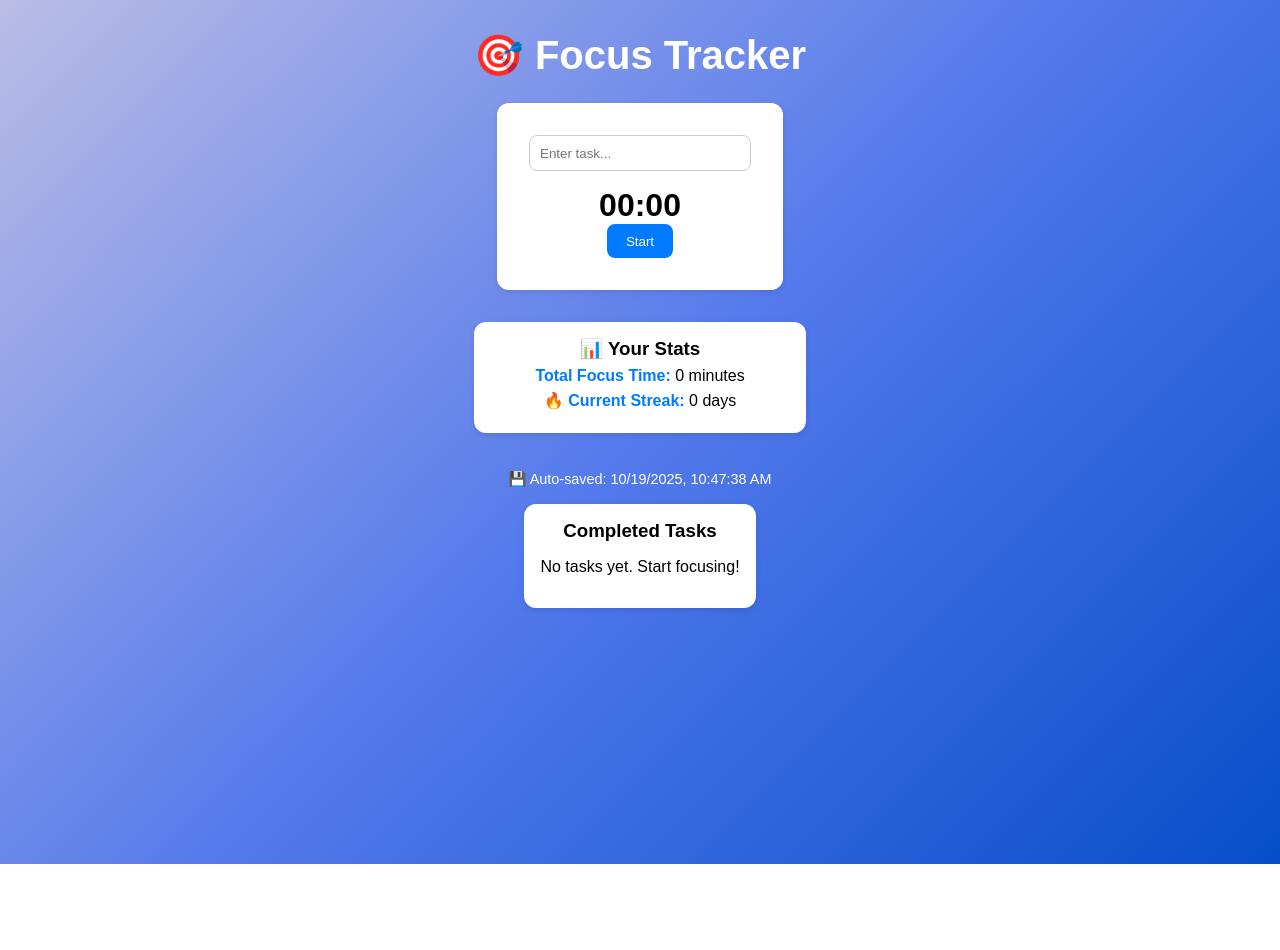
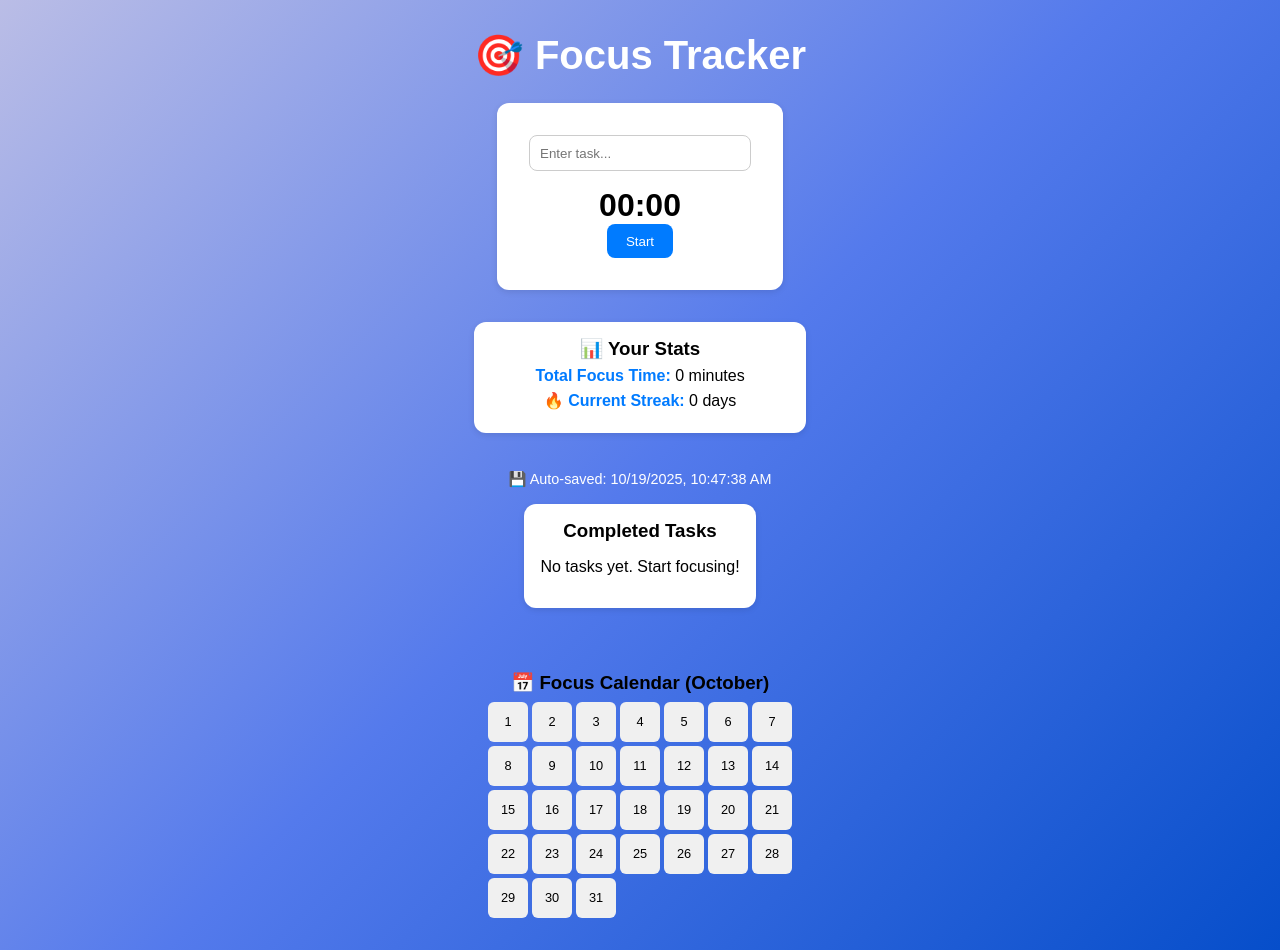
Before and after one commit to Blyn04/focustracker, a React (Create React App) app: page / in a window 1280 px wide. Both pictures are taken after a click on the button "Start Tracking". Before the commit the page ends 864 px from the top, so only its background shows below. Built offline with nearby package versions, Linux system fonts and the light colour scheme.

Commit message:
ADDED FOCUS CALENDAR

```diff
--- a/src/App.tsx
+++ b/src/App.tsx
@@ -3,13 +3,21 @@ import FocusTimer from "./components/FocusTimer";
 import TaskList from "./components/TaskList";
 import Stats from "./components/Stats";
 import LandingPage from "./components/LandingPage";
+import FocusCalendar from "./components/FocusCalendar"; // new import
 import "./styles/App.css";
+
+interface FocusDay {
+  date: string; // "YYYY-MM-DD"
+  minutes: number;
+  avgFocusLevel?: number;
+}
 
 interface FocusData {
   totalMinutes: number;
   tasks: string[];
   lastFocusDate: string | null;
   streak: number;
+  history: FocusDay[]; // added history
   lastSaved?: string;
 }
 
@@ -20,6 +28,7 @@ const App: React.FC = () => {
   const [streak, setStreak] = useState(0);
   const [lastFocusDate, setLastFocusDate] = useState<string | null>(null);
   const [lastSaved, setLastSaved] = useState<string>("");
+  const [history, setHistory] = useState<FocusDay[]>([]); // new state
 
   // ✅ Load saved data when app starts
   useEffect(() => {
@@ -31,29 +40,35 @@ const App: React.FC = () => {
       setStreak(data.streak || 0);
       setLastFocusDate(data.lastFocusDate || null);
       setLastSaved(data.lastSaved || "");
+      setHistory(data.history || []);
     }
   }, []);
 
+  // ✅ Save data whenever it changes
   useEffect(() => {
     const saveData: FocusData = {
       totalMinutes,
       tasks,
       streak,
       lastFocusDate,
+      history,
       lastSaved: new Date().toLocaleString(),
     };
     localStorage.setItem("focusData", JSON.stringify(saveData));
-    setLastSaved(saveData.lastSaved || ""); // ✅ fix here
-  }, [totalMinutes, tasks, streak, lastFocusDate]);
+    setLastSaved(saveData.lastSaved || "");
+  }, [totalMinutes, tasks, streak, lastFocusDate, history]);
 
+  // ✅ Handle session completion
   const handleSessionComplete = (minutes: number, task: string, level?: number) => {
-    const today = new Date().toDateString();
+    const today = new Date();
+    const todayStr = today.toISOString().split("T")[0];
+
+    let newStreak = streak;
     const yesterday = new Date();
     yesterday.setDate(yesterday.getDate() - 1);
     const yesterdayStr = yesterday.toDateString();
 
-    let newStreak = streak;
-    if (lastFocusDate === today) {
+    if (lastFocusDate === today.toDateString()) {
       newStreak = streak;
     } else if (lastFocusDate === yesterdayStr) {
       newStreak = streak + 1;
@@ -62,9 +77,29 @@ const App: React.FC = () => {
     }
 
     setTotalMinutes((prev) => prev + minutes);
-    if (task && !tasks.includes(task)) setTasks((prev) => [...prev, `${task} (Focus: ${level ?? "-"})`]);
+    if (task && !tasks.includes(task)) {
+      setTasks((prev) => [...prev, `${task} (Focus: ${level ?? "-"})`]);
+    }
     setStreak(newStreak);
-    setLastFocusDate(today);
+    setLastFocusDate(today.toDateString());
+
+    // Update history
+    setHistory((prev) => {
+      const existing = prev.find((h) => h.date === todayStr);
+      if (existing) {
+        const newAvg =
+          existing.avgFocusLevel && level
+            ? (existing.avgFocusLevel + level) / 2
+            : level ?? existing.avgFocusLevel;
+        return prev.map((h) =>
+          h.date === todayStr
+            ? { ...h, minutes: h.minutes + minutes, avgFocusLevel: newAvg }
+            : h
+        );
+      } else {
+        return [...prev, { date: todayStr, minutes, avgFocusLevel: level }];
+      }
+    });
   };
 
   return (
@@ -78,6 +113,7 @@ const App: React.FC = () => {
           <Stats totalMinutes={totalMinutes} streak={streak} />
           <p className="last-saved">💾 Auto-saved: {lastSaved}</p>
           <TaskList tasks={tasks} />
+          <FocusCalendar history={history} /> {/* Added calendar here */}
         </div>
       )}
     </div>
--- /dev/null
+++ b/src/components/FocusCalendar.tsx
@@ -0,0 +1,72 @@
+// src/components/FocusCalendar.tsx
+import React from "react";
+import "../styles/FocusCalendar.css";
+
+interface FocusDay {
+  date: string; // "YYYY-MM-DD"
+  minutes: number;
+  avgFocusLevel?: number;
+}
+
+interface FocusCalendarProps {
+  history: FocusDay[];
+}
+
+const FocusCalendar: React.FC<FocusCalendarProps> = ({ history }) => {
+  const today = new Date();
+  const year = today.getFullYear();
+  const month = today.getMonth();
+
+  // First day of month
+  const firstDay = new Date(year, month, 1);
+  const lastDay = new Date(year, month + 1, 0);
+
+  const daysArray = Array.from({ length: lastDay.getDate() }, (_, i) => i + 1);
+
+  const getDayData = (day: number) => {
+    const dateStr = new Date(year, month, day).toISOString().split("T")[0];
+    return history.find((h) => h.date === dateStr);
+  };
+
+  const getColor = (minutes: number, level?: number) => {
+    // Adjust colors based on minutes or focus level
+    if (!minutes) return "#f0f0f0"; // gray = no data
+    if (level) {
+      if (level >= 4) return "#4caf50"; // green = high focus
+      if (level >= 2) return "#ff9800"; // orange = medium focus
+      return "#f44336"; // red = low focus
+    }
+    // fallback by minutes
+    if (minutes >= 60) return "#4caf50";
+    if (minutes >= 30) return "#ff9800";
+    return "#f44336";
+  };
+
+  return (
+    <div className="focus-calendar">
+      <h3>📅 Focus Calendar ({today.toLocaleString("default", { month: "long" })})</h3>
+      <div className="calendar-grid">
+        {daysArray.map((day) => {
+          const data = getDayData(day);
+          const color = data ? getColor(data.minutes, data.avgFocusLevel) : "#f0f0f0";
+          return (
+            <div
+              key={day}
+              className="calendar-day"
+              style={{ backgroundColor: color }}
+              title={
+                data
+                  ? `${day}/${month + 1}: ${data.minutes} min, Focus Level: ${data.avgFocusLevel ?? "-"}`
+                  : `${day}/${month + 1}: No data`
+              }
+            >
+              {day}
+            </div>
+          );
+        })}
+      </div>
+    </div>
+  );
+};
+
+export default FocusCalendar;
--- /dev/null
+++ b/src/styles/FocusCalendar.css
@@ -0,0 +1,27 @@
+.focus-calendar {
+  margin-top: 2rem;
+  text-align: center;
+}
+
+.calendar-grid {
+  display: grid;
+  grid-template-columns: repeat(7, 1fr);
+  gap: 4px;
+  margin-top: 0.5rem;
+}
+
+.calendar-day {
+  width: 40px;
+  height: 40px;
+  line-height: 40px;
+  border-radius: 6px;
+  color: #000;
+  font-size: 0.8rem;
+  cursor: default;
+  transition: transform 0.1s;
+}
+
+.calendar-day:hover {
+  transform: scale(1.2);
+  z-index: 1;
+}
```
